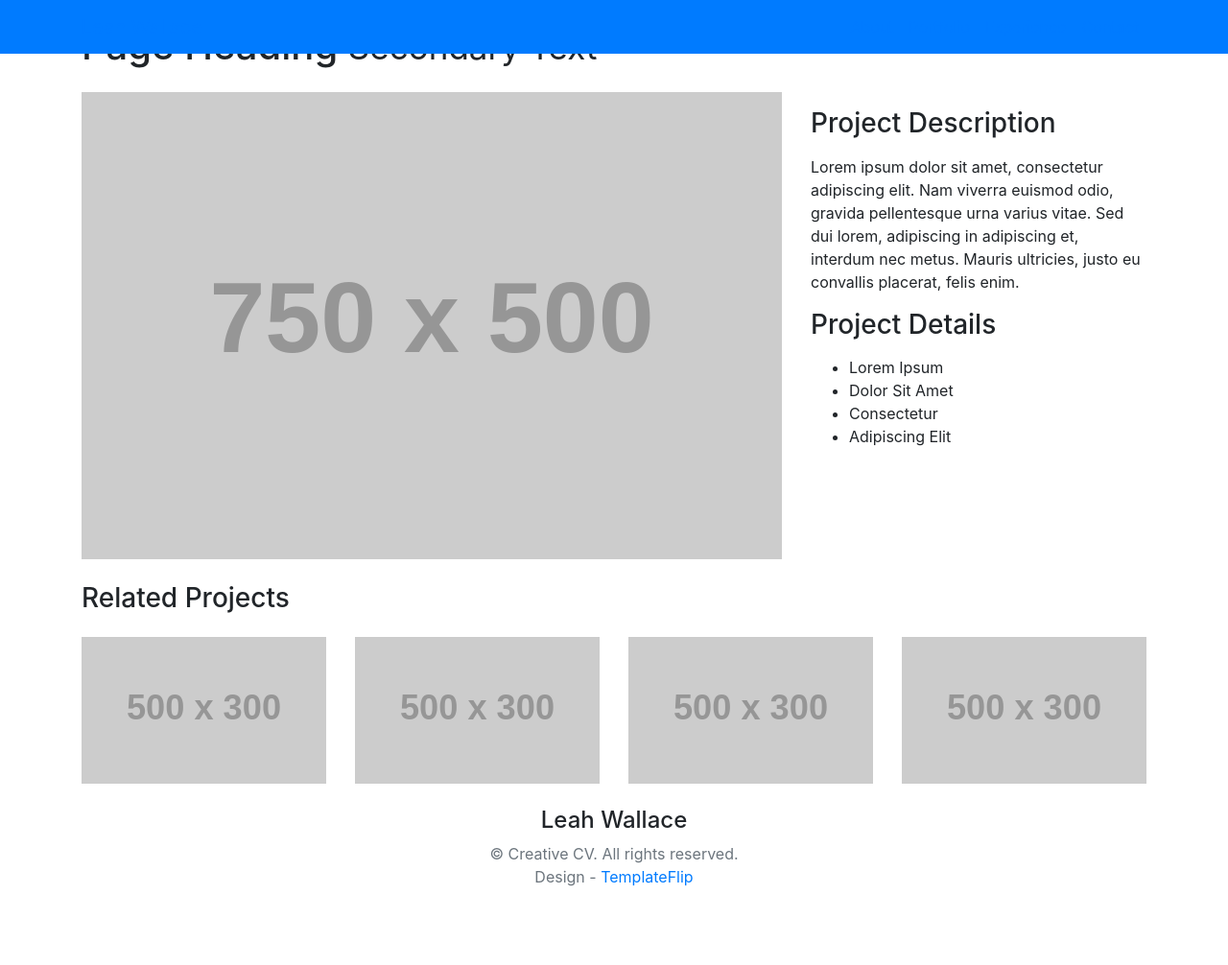
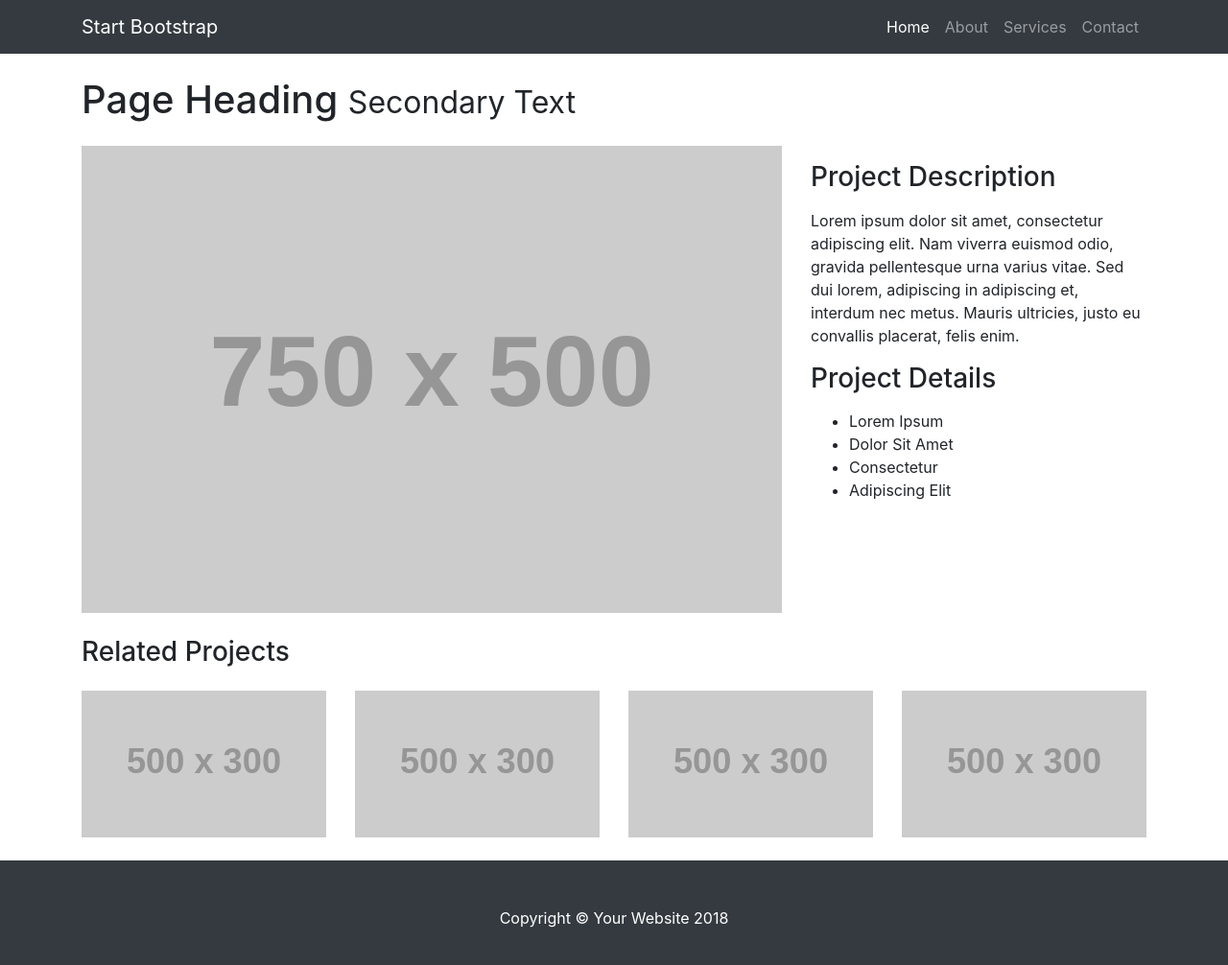
Before and after one commit to lwallace37/lwallace37.github.io, a Jekyll site: the page AutomationProject/index.html, which Jekyll copies as it is, in a window 1280 px wide and 1017 px high. Shown: the top 1006 px of the window at 96% size. Built offline with Jekyll 4.4.1, drawn with Linux system fonts in a browser that asks for light colours; nearby versions of some CDN libraries; library files that are not in the unit come from our copies.

Commit message:
Make Index original copy

```diff
--- a/AutomationProject/index.html
+++ b/AutomationProject/index.html
@@ -1,7 +1,53 @@
----
-layout: default
-title: Automation Project Information Page
----
+<!DOCTYPE html>
+<html lang="en">
+
+  <head>
+
+    <meta charset="utf-8">
+    <meta name="viewport" content="width=device-width, initial-scale=1, shrink-to-fit=no">
+    <meta name="description" content="">
+    <meta name="author" content="">
+
+    <title>Portfolio Item - Start Bootstrap Template</title>
+
+    <!-- Bootstrap core CSS -->
+    <link href="vendor/bootstrap/css/bootstrap.min.css" rel="stylesheet">
+
+    <!-- Custom styles for this template -->
+    <link href="css/portfolio-item.css" rel="stylesheet">
+
+  </head>
+
+  <body>
+
+    <!-- Navigation -->
+    <nav class="navbar navbar-expand-lg navbar-dark bg-dark fixed-top">
+      <div class="container">
+        <a class="navbar-brand" href="#">Start Bootstrap</a>
+        <button class="navbar-toggler" type="button" data-toggle="collapse" data-target="#navbarResponsive" aria-controls="navbarResponsive" aria-expanded="false" aria-label="Toggle navigation">
+          <span class="navbar-toggler-icon"></span>
+        </button>
+        <div class="collapse navbar-collapse" id="navbarResponsive">
+          <ul class="navbar-nav ml-auto">
+            <li class="nav-item active">
+              <a class="nav-link" href="#">Home
+                <span class="sr-only">(current)</span>
+              </a>
+            </li>
+            <li class="nav-item">
+              <a class="nav-link" href="#">About</a>
+            </li>
+            <li class="nav-item">
+              <a class="nav-link" href="#">Services</a>
+            </li>
+            <li class="nav-item">
+              <a class="nav-link" href="#">Contact</a>
+            </li>
+          </ul>
+        </div>
+      </div>
+    </nav>
+
     <!-- Page Content -->
     <div class="container">
 
@@ -66,3 +112,19 @@ title: Automation Project Information Page
 
     </div>
     <!-- /.container -->
+
+    <!-- Footer -->
+    <footer class="py-5 bg-dark">
+      <div class="container">
+        <p class="m-0 text-center text-white">Copyright &copy; Your Website 2018</p>
+      </div>
+      <!-- /.container -->
+    </footer>
+
+    <!-- Bootstrap core JavaScript -->
+    <script src="vendor/jquery/jquery.min.js"></script>
+    <script src="vendor/bootstrap/js/bootstrap.bundle.min.js"></script>
+
+  </body>
+
+</html>
```
